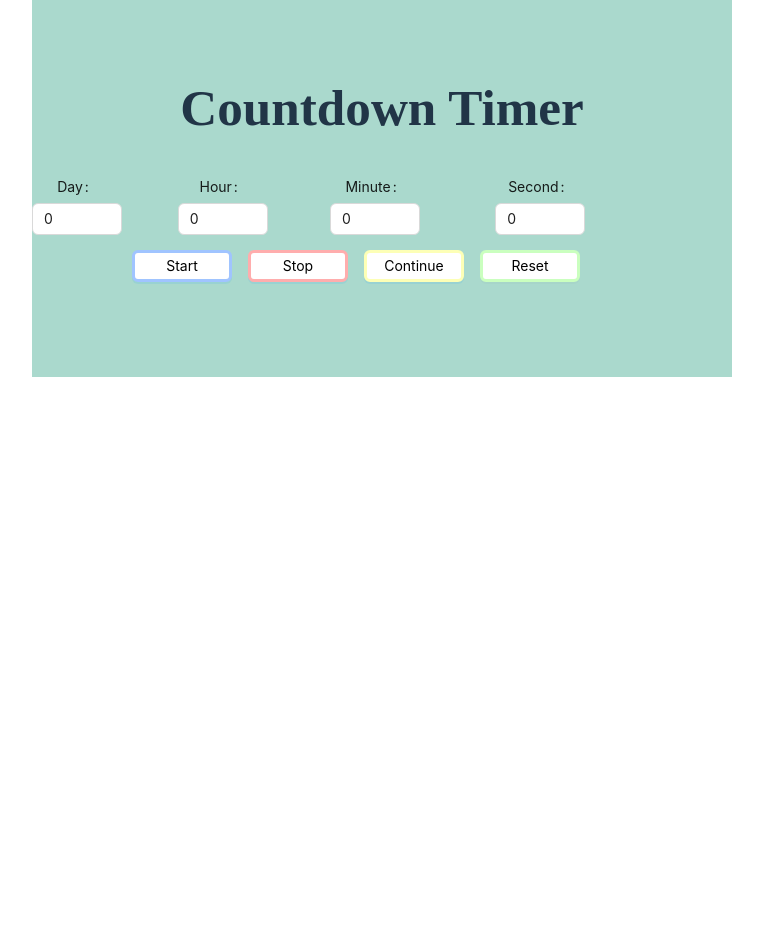
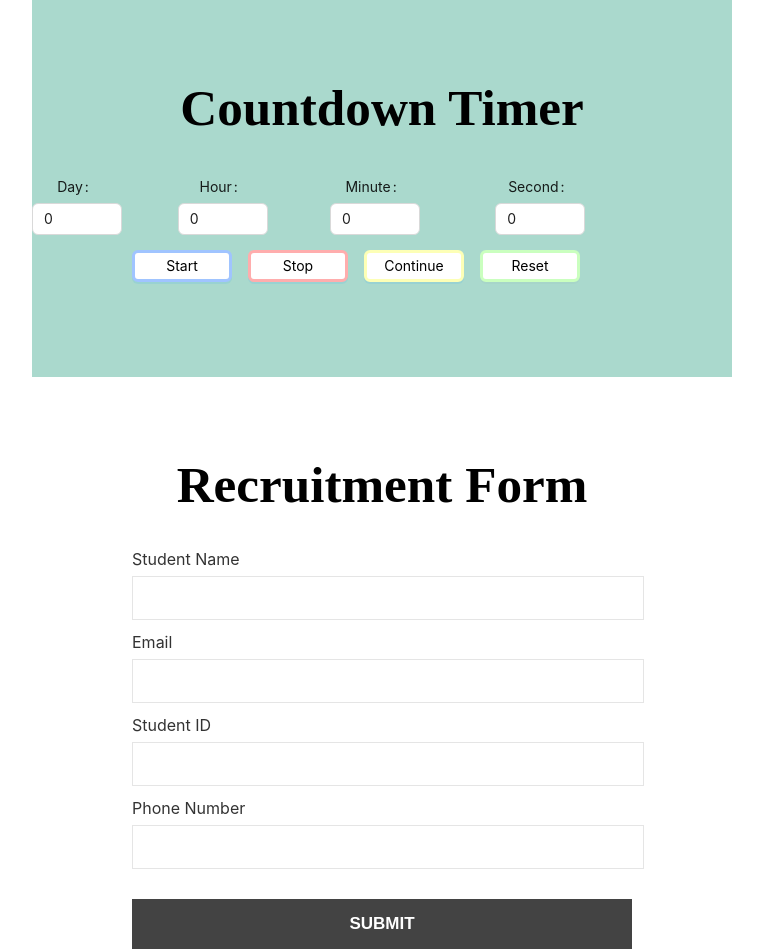
Before and after one commit to LamHana/assignment-fe3, a React (Vite) app: page / in a window 1280 px wide. Shown: the top 952 px of the page, without its empty margins (258-1021 px from the left). Before the commit the page ends 800 px from the top, so only its background shows below. Built offline with nearby package versions, Linux system fonts and the light colour scheme; a web font is replaced by a local one.

Commit message:
finish recruitment form

```diff
--- a/package.json
+++ b/package.json
@@ -11,7 +11,8 @@
   },
   "dependencies": {
     "react": "^18.2.0",
-    "react-dom": "^18.2.0"
+    "react-dom": "^18.2.0",
+    "styled-components": "^6.0.7"
   },
   "devDependencies": {
     "@types/react": "^18.2.15",
--- a/src/App.jsx
+++ b/src/App.jsx
@@ -1,5 +1,6 @@
 import "../src/CountDown/CountDown.css";
 import FormDisplay from "./CountDown/FormDisplay";
+import RecruitmentForm from "./Form/RecruitmentForm";
 
 export default function App() {
   return (
@@ -10,6 +11,12 @@ export default function App() {
           <FormDisplay />
         </div>
       </div>
+      <div className="form-container">
+        <h1 className="title">Recruitment Form</h1>
+        <div className="form">
+          <RecruitmentForm />
+        </div>
+      </div>
     </>
   );
 }
--- a/src/CountDown/CountDown.css
+++ b/src/CountDown/CountDown.css
@@ -120,7 +120,8 @@
     background-color: #aad9cd;
 }
 
-.count-down {
+.count-down,
+.form {
     display: flex;
     justify-content: center;
     align-items: center;
--- /dev/null
+++ b/src/Form/Recruitment.styled.jsx
@@ -0,0 +1,47 @@
+import { styled } from "styled-components";
+
+export const Form = styled.form`
+  width: 500px;
+  label {
+    color: #333;
+    margin: 0 0 5px;
+    display: block;
+  }
+
+  input {
+    background: #fff none repeat scroll 0 0;
+    border: 1px solid #e5e5e5;
+    border-radius: 0;
+    height: 42px;
+    width: 100%;
+    padding: 0 0 0 10px;
+    color: #000;
+  }
+
+  input[type="submit"] {
+    background: #434343 none repeat scroll 0 0;
+    border: medium none;
+    color: #fff;
+    font-size: 17px;
+    font-weight: 600;
+    height: 50px;
+    margin: 20px 0 0;
+    padding: 0;
+    text-transform: uppercase;
+    transition: all 0.3s ease 0s;
+    width: 100%;
+    border: 1px solid transparent;
+    cursor: pointer;
+  }
+
+  input[type="submit"]:hover {
+    background: #abd373;
+  }
+`;
+
+export const FormList = styled.div`
+  margin-bottom: 10px;
+  .error {
+    color: red;
+  }
+`;
--- /dev/null
+++ b/src/Form/RecruitmentForm.jsx
@@ -0,0 +1,142 @@
+import { useEffect, useState } from "react";
+
+import { Form, FormList } from "./Recruitment.styled";
+
+const RecruitmentForm = () => {
+  const [form, setForm] = useState({
+    name: "",
+    email: "",
+    code: "",
+    phone: "",
+  });
+
+  const [errors, setErrors] = useState({});
+
+  const handleChange = (e) => {
+    const { name, value } = e.target;
+    setForm((prevData) => ({
+      ...prevData,
+      [name]: value,
+    }));
+    setErrors((prevData) => ({
+      ...prevData,
+      [name]: "",
+    }));
+  };
+
+  const handleBlur = (e) => {
+    const { name, value } = e.target;
+    setErrors(handleValidate(name, value));
+  };
+
+  const handleValidate = (fieldName, value) => {
+    const newErrors = { ...errors };
+    switch (fieldName) {
+      case "name":
+        if (!value) {
+          newErrors.name = "Name is required";
+        } else {
+          newErrors[fieldName] = "";
+        }
+        break;
+      case "email":
+        if (!value) {
+          newErrors.email = "Email is required";
+        } else if (!/\S+@\S+\.\S+/.test(form.email)) {
+          newErrors.email = "Email is invalid";
+        } else {
+          newErrors[fieldName] = "";
+        }
+
+        break;
+      case "code":
+        if (!value) {
+          newErrors.code = "Student ID is required";
+        } else {
+          newErrors[fieldName] = "";
+        }
+
+        break;
+      case "phone":
+        if (!value) {
+          newErrors.phone = "Phone is required";
+        } else {
+          newErrors[fieldName] = "";
+        }
+    }
+    return newErrors;
+  };
+
+  useEffect(() => {
+    console.log("after set error:" + JSON.stringify(errors));
+  }, [errors]);
+
+  const onSubmit = (e) => {
+    e.preventDefault();
+    const newErrors = {};
+    for (const field in form) {
+      const error = handleValidate(field, form[field]);
+      newErrors[field] = error[field];
+    }
+    if (Object.values(newErrors).every((error) => error === "")) {
+      // Handle successful registration here
+      alert(JSON.stringify(form));
+    } else {
+      setErrors(newErrors);
+    }
+  };
+  return (
+    <Form onSubmit={onSubmit}>
+      <FormList>
+        <label>Student Name</label>
+        <input
+          type="text"
+          name="name"
+          value={form.name}
+          onChange={handleChange}
+          onBlur={handleBlur}
+        ></input>
+        {errors.name && <span className="error">{errors.name}</span>}
+      </FormList>
+
+      <FormList>
+        <label>Email</label>
+        <input
+          type="email"
+          name="email"
+          value={form.email}
+          onChange={handleChange}
+          onBlur={handleBlur}
+        ></input>
+        {errors.email && <span className="error">{errors.email}</span>}
+      </FormList>
+
+      <FormList>
+        <label>Student ID</label>
+        <input
+          type="text"
+          name="code"
+          value={form.code}
+          onChange={handleChange}
+          onBlur={handleBlur}
+        ></input>
+        {errors.code && <span className="error">{errors.code}</span>}
+      </FormList>
+
+      <FormList>
+        <label>Phone Number</label>
+        <input
+          type="text"
+          name="phone"
+          value={form.phone}
+          onChange={handleChange}
+          onBlur={handleBlur}
+        ></input>
+        {errors.phone && <span className="error">{errors.phone}</span>}
+      </FormList>
+      <input type="submit" value="Submit" />
+    </Form>
+  );
+};
+
+export default RecruitmentForm;
--- a/src/index.css
+++ b/src/index.css
@@ -35,39 +35,3 @@ h1 {
   font-size: 3.2em;
   line-height: 1.1;
 }
-
-button {
-  border-radius: 8px;
-  border: 1px solid transparent;
-  padding: 0.6em 1.2em;
-  font-size: 1em;
-  font-weight: 500;
-  font-family: inherit;
-  background-color: #1a1a1a;
-  cursor: pointer;
-  transition: border-color 0.25s;
-}
-
-button:hover {
-  border-color: #646cff;
-}
-
-button:focus,
-button:focus-visible {
-  outline: 4px auto -webkit-focus-ring-color;
-}
-
-@media (prefers-color-scheme: light) {
-  :root {
-    color: #213547;
-    background-color: #ffffff;
-  }
-
-  a:hover {
-    color: #747bff;
-  }
-
-  button {
-    background-color: #f9f9f9;
-  }
-}
```
Also changed, not shown: 1 other file (tests, documents, lock files or other folders).
